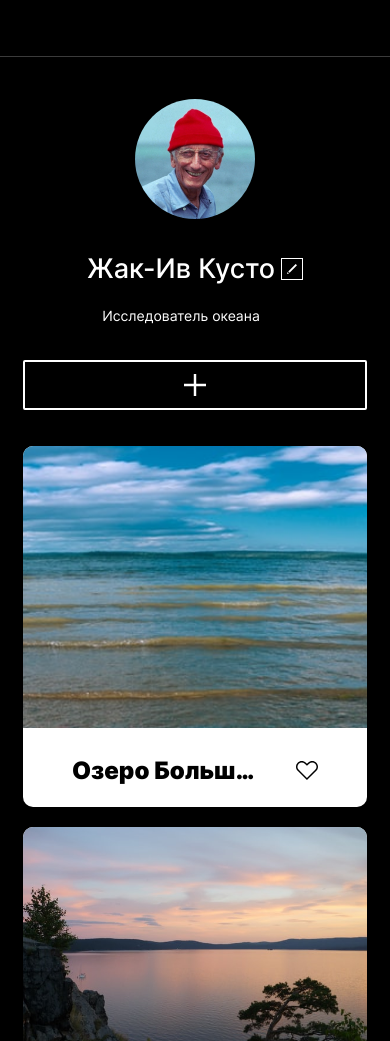
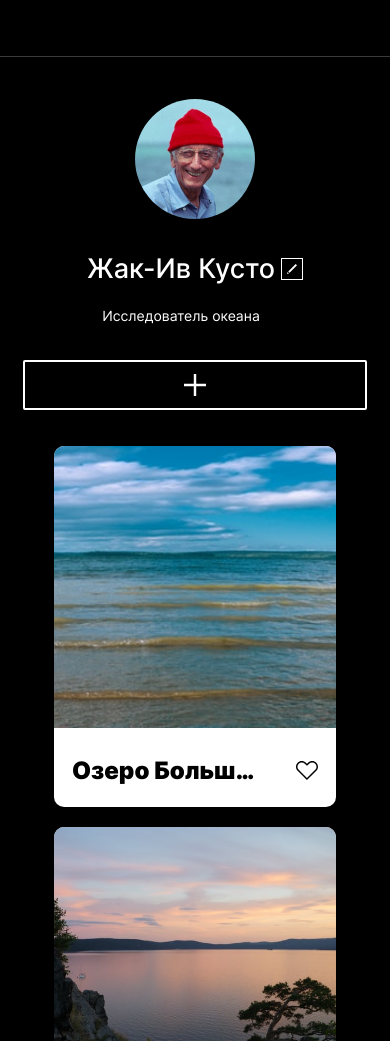
Before and after one commit to MariLukamos/mesto, a plain HTML site: page index.html in a window 390 px wide. Shown: the part 59-1100 px from the top of the page. Drawn offline with Linux system fonts and the light colour scheme; files whose address does not match are found by name.

Commit message:
Homework

```diff
--- a/blocks/photo-grid/__list/photo-grid__list.css
+++ b/blocks/photo-grid/__list/photo-grid__list.css
@@ -1,21 +1,28 @@
 .photo-grid__list {
   display: grid;
-    grid-template-columns: repeat(auto-fit, minmax(min-content, 282px));
+  grid-template-columns: repeat(auto-fit, 282px);
   list-style: none;
   padding: 0;
   column-gap: 17px;
   row-gap: 20px;
   margin: 0;
+  justify-content: center;
 }
 
 @media screen and (max-width: 980px) {
   .photo-grid__list {
-      grid-template-columns: repeat(2, 1fr);
+    grid-gap: 60px 80px;
   }
 }
 
-  @media screen and (max-width: 425px) {
+@media screen and (max-width: 700px) {
   .photo-grid__list {
-      grid-template-columns: repeat(1, 1fr);
+    grid-gap: 30px;
   }
 }
+
+@media screen and (max-width: 450px) {
+  .photo-grid__list {
+    row-gap: 20px;
+  }
+}
--- a/blocks/profile/__info/profile__info.css
+++ b/blocks/profile/__info/profile__info.css
@@ -14,7 +14,7 @@
     }
   }
 
-  @media screen and (max-width: 425px) {
+  @media screen and (max-width: 700px) {
     .profile__info {
       max-width: 100%;
       grid-column-gap: 6px;
```
Also changed, not shown: blocks/photo-grid/__item/photo-grid__item.css (line endings or trailing spaces). Lines whose indentation alone changed are shown as unchanged.
